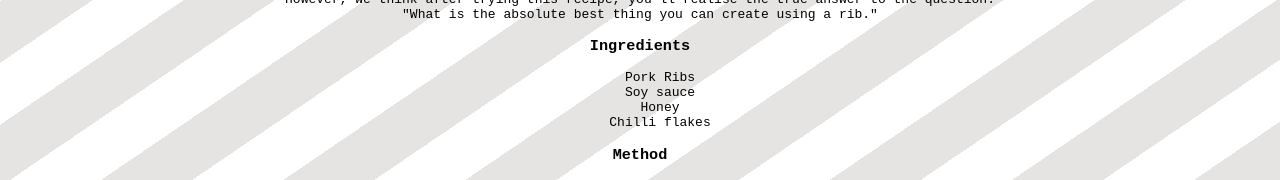
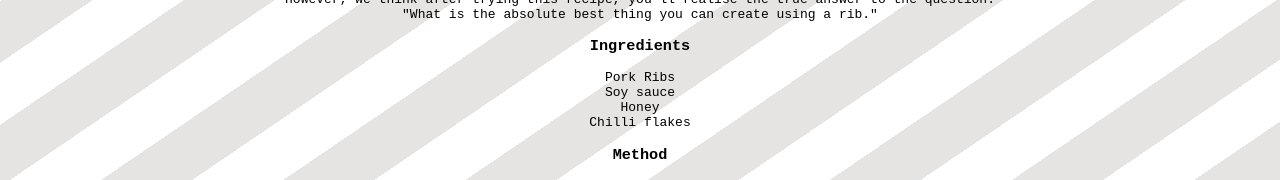
Before and after one commit to V1ZROY/odin-recipes, a plain HTML site: page recipes/ribs.html in a window 1280 px wide. Shown: the part 618-798 px from the top of the page. Drawn offline with Linux system fonts and the light colour scheme.

Commit message:
Fix off center list items

```diff
--- a/style.css
+++ b/style.css
@@ -46,6 +46,12 @@
     border-radius: 5px;
   }
 
+  #ingredients > ul {
+    padding: 0px;
+    margin: 0px;
+    display: inline-block;
+  }
+
   li {
     list-style-type: none;
   }
```
Also changed, not shown: 1 other file.
